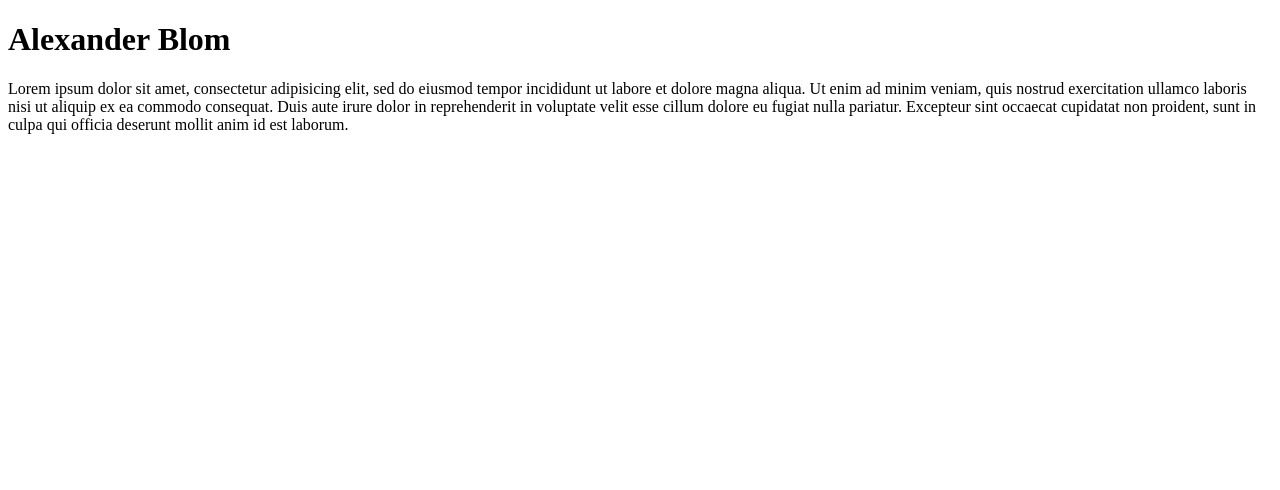
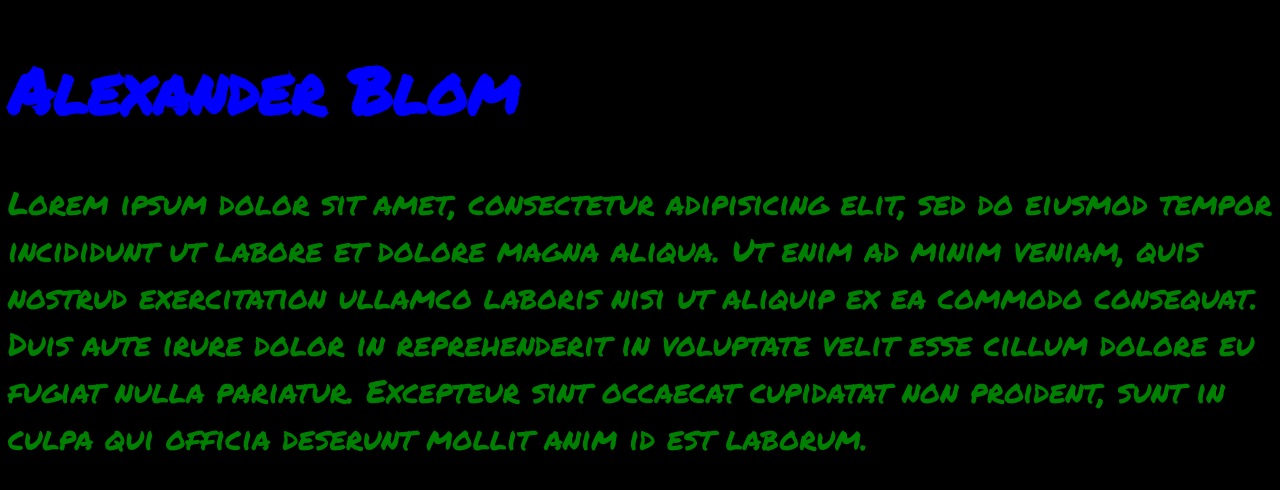
Before and after one commit to AlexanderBlom/Presentation, a plain HTML site: page index.html in a window 1280 px wide. Drawn offline with Linux system fonts and the light colour scheme.

Commit message:
css ändringar

```diff
--- /dev/null
+++ b/css.css
@@ -0,0 +1,15 @@
+	body{
+		font-size:2em;
+	}
+	.rubrik{
+		color:blue;
+	}
+	p{
+		color:green;
+	}
+	body{
+		background-color:black;
+	}
+	body{
+		font-family: 'Permanent Marker', cursive;
+	}
--- a/index.html
+++ b/index.html
@@ -3,14 +3,20 @@
 <head>
 	<meta charset="utf-8">
 	<title>Presentation</title>
+	<link href="https://fonts.googleapis.com/css?family=Permanent+Marker" rel="stylesheet">
+	<link rel="stylesheet" type="text/css" href="css.css">
+
 </head>
 <body>
-	<h1>Alexander Blom</h1>
-	<p>Lorem ipsum dolor sit amet, consectetur adipisicing elit, sed do eiusmod
-	tempor incididunt ut labore et dolore magna aliqua. Ut enim ad minim veniam,
-	quis nostrud exercitation ullamco laboris nisi ut aliquip ex ea commodo
-	consequat. Duis aute irure dolor in reprehenderit in voluptate velit esse
-	cillum dolore eu fugiat nulla pariatur. Excepteur sint occaecat cupidatat non
-	proident, sunt in culpa qui officia deserunt mollit anim id est laborum.</p>
+	<h1 class="rubrik">Alexander Blom</h1>
+
+	<p>
+		Lorem ipsum dolor sit amet, consectetur adipisicing elit, sed do eiusmod
+		tempor incididunt ut labore et dolore magna aliqua. Ut enim ad minim veniam,
+		quis nostrud exercitation ullamco laboris nisi ut aliquip ex ea commodo
+		consequat. Duis aute irure dolor in reprehenderit in voluptate velit esse
+		cillum dolore eu fugiat nulla pariatur. Excepteur sint occaecat cupidatat non
+		proident, sunt in culpa qui officia deserunt mollit anim id est laborum.
+	</p>
 </body>
 </html>
```
